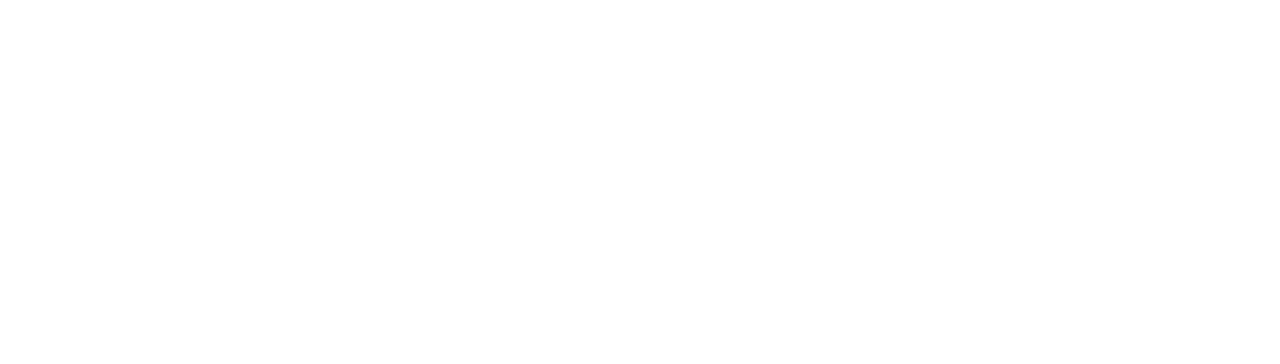
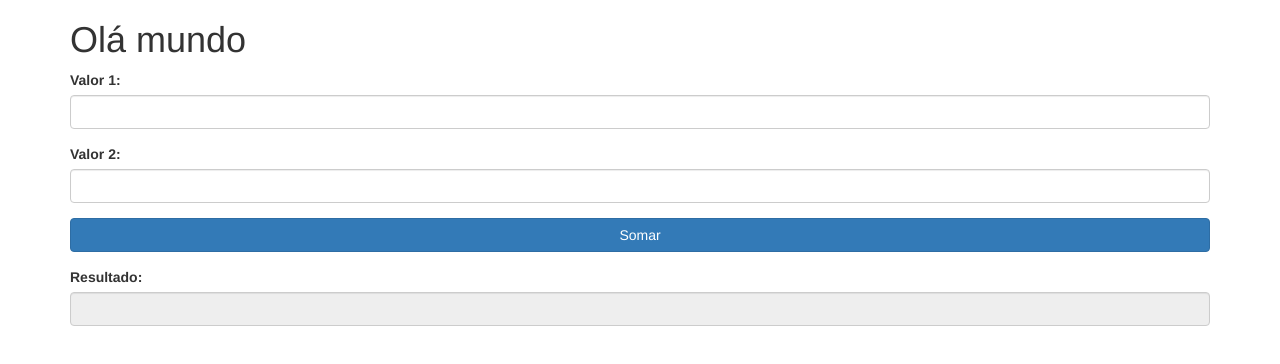
Before and after one commit to Gabriel-Barboza-dos-Santos/primeiroprojetomobile2ds2, a website: page www/index.html in a window 1280 px wide. Drawn offline with Linux system fonts and the light colour scheme.

Commit message:
primeiro projeto

```diff
--- a/www/index.html
+++ b/www/index.html
@@ -15,6 +15,48 @@
 
 </head>
 <body>
+    <div class="container">
+      <div class="row">
+        <div class="col-xs-12">
+          <h1> Olá mundo </h1>
+        </div>
+      </div>
 
+      <div class="row">
+        <div class="col-xs-12">
+          <div class="form-group">
+            <label for="">Valor 1: </label>
+            <input type="text" class="form-control" id="valor1">
+          </div>
+        </div>
+      </div>
+
+<div class="row">
+        <div class="col-xs-12">
+          <div class="form-group">
+            <label for="">Valor 2: </label>
+            <input type="text" class="form-control" id="valor2">
+          </div>
+        </div>
+ </div>
+
+ <div class="row">
+        <div class="col-xs-12">
+          <div class="form-group">
+              <button class="btn btn-primary btn-block"> Somar </button>
+          </div>
+        </div>
+ </div>
+
+  <div class="row">
+        <div class="col-xs-12">
+          <div class="form-group">
+             <label for=""> Resultado:</label>
+             <input type="text" class="form-control" id="resultado" readonly>
+          </div>
+        </div>
+ </div>
+
+    </div>
 </body>
 </html>
```
